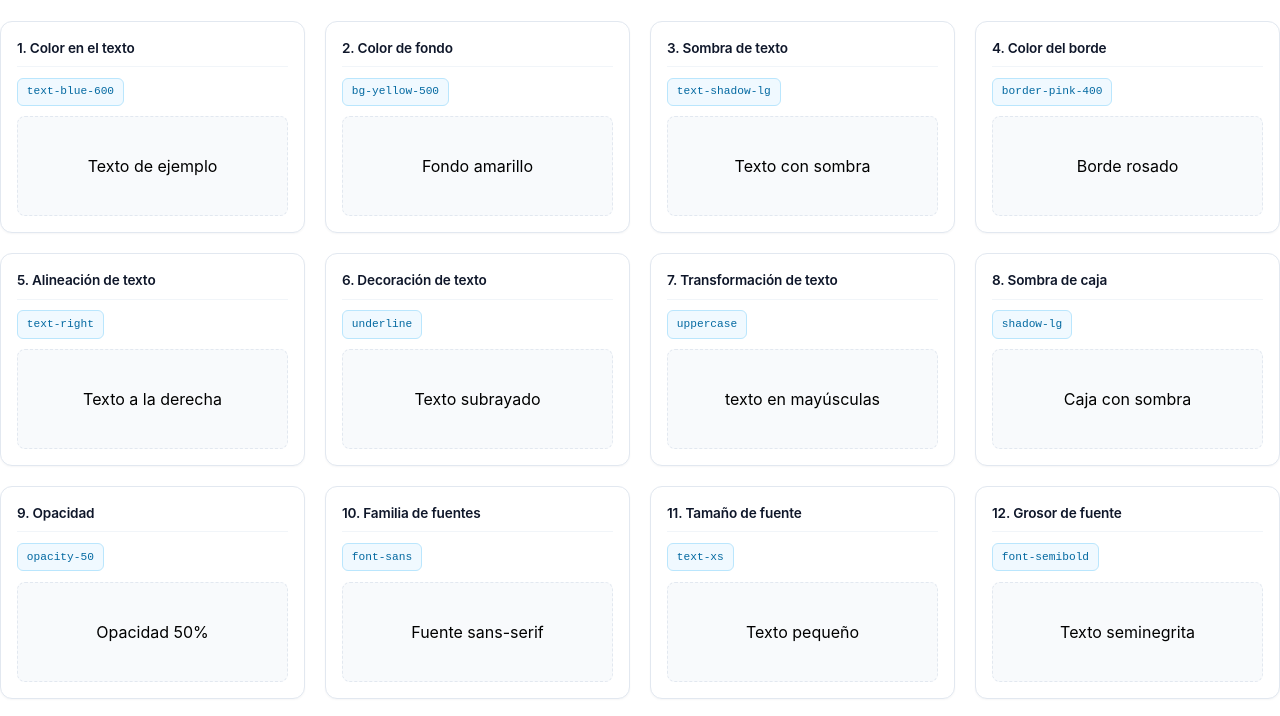
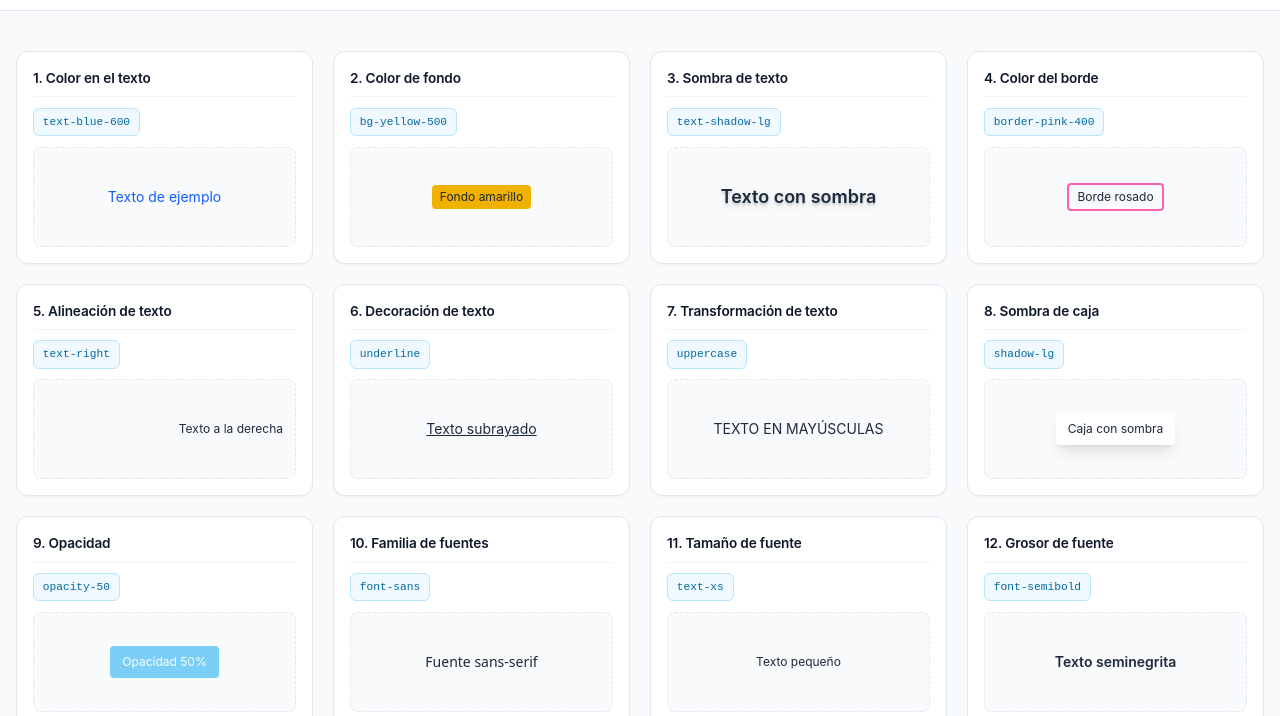
Before and after one commit to CopJun/tailwind-css, a plain HTML site: page index.html in a window 1280 px wide. Shown: the part 158-874 px from the top of the page. Drawn offline with nearby package versions, Linux system fonts and the light colour scheme.

Commit message:
Update index.html

```diff
--- a/index.html
+++ b/index.html
@@ -1,10 +1,9 @@
-<!DOCTYPE html>
-<html lang="es">
 <head>
   <meta charset="UTF-8">
   <meta name="viewport" content="width=device-width, initial-scale=1.0">
-  <title>Taller Tailwind CSS · Arana Jimenez Julian Camilo </title>
+  <title>Taller Tailwind CSS · Arana Jimenez Julian Camilo</title>
 
+  <script src="https://cdn.jsdelivr.net/npm/@tailwindcss/browser@4"></script>
   <link rel="stylesheet" href="style.css">
 </head>
 <body class="bg-slate-50 text-slate-800 antialiased">
```
